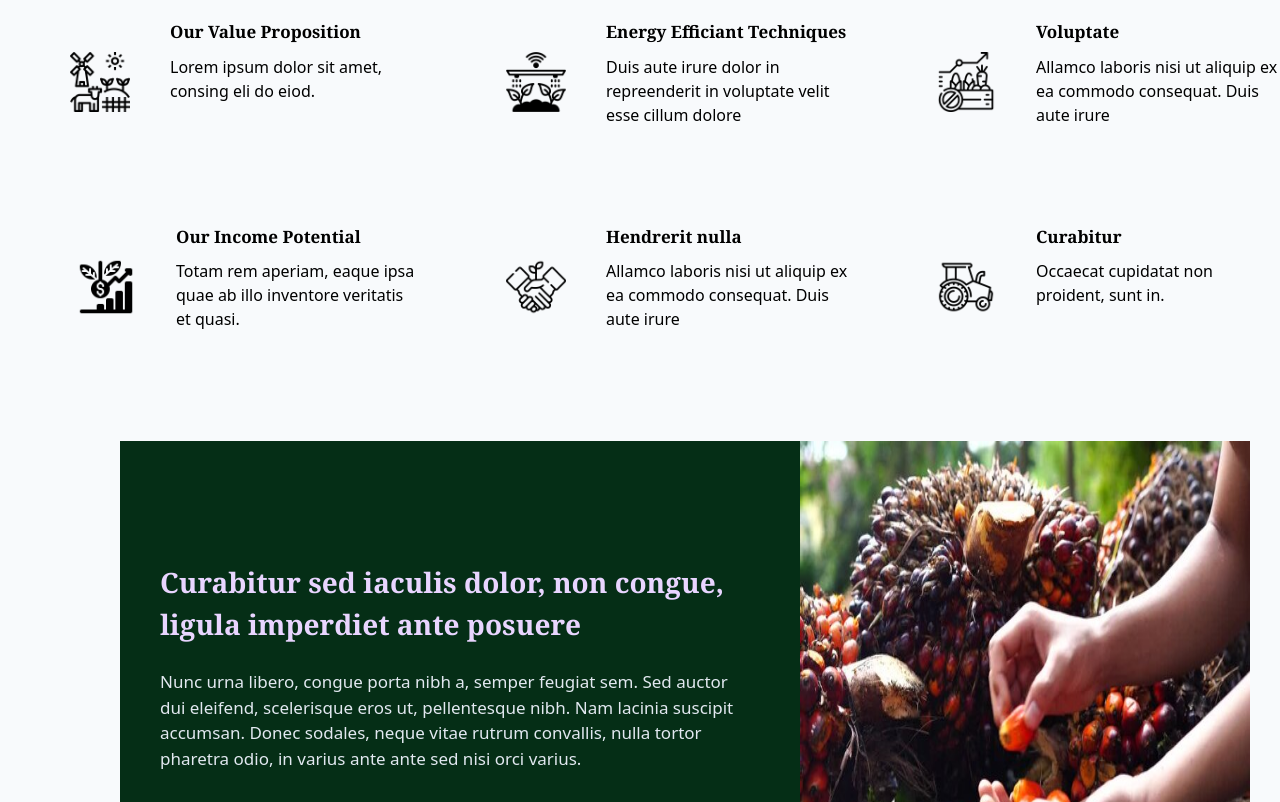
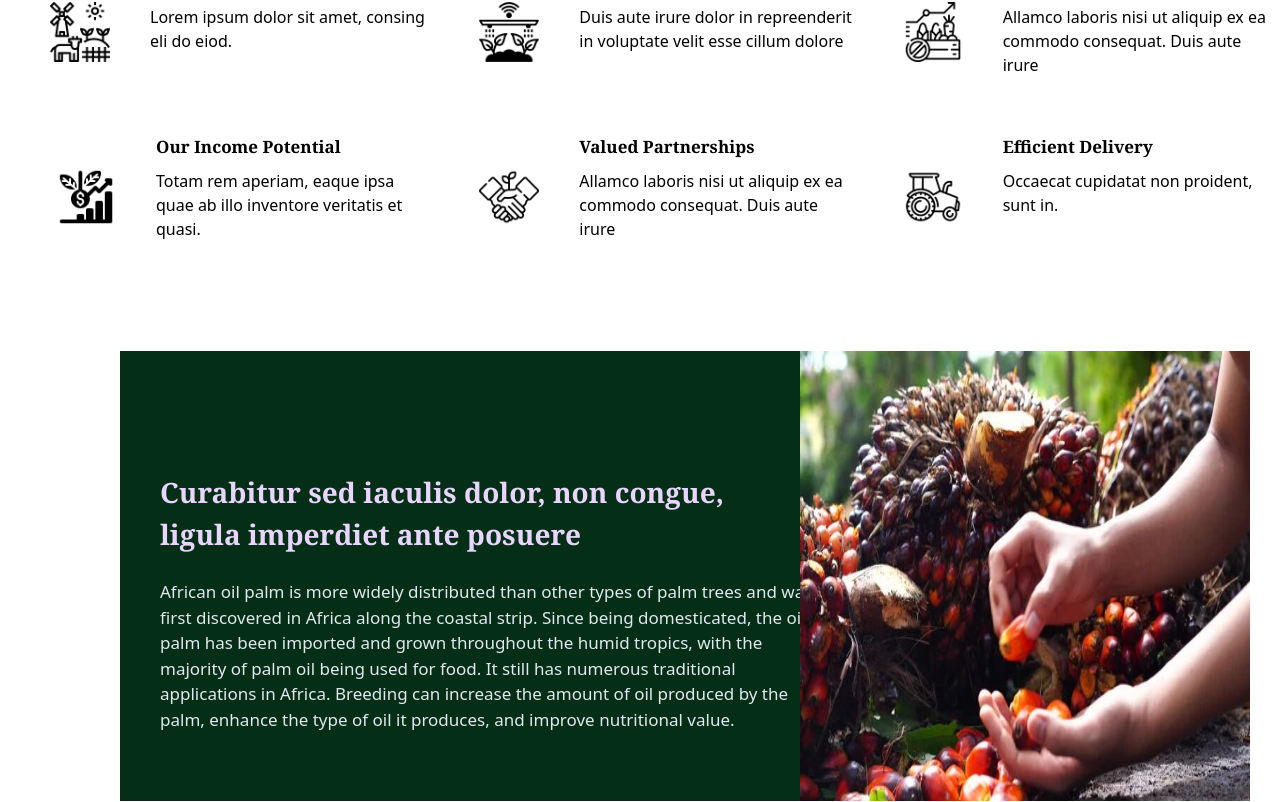
Before and after one commit to Springcore-Africa/Oracleous, a React (Vite) app: page / in a window 1280 px wide. Shown: the part 1658-2460 px from the top of the page. Built offline with nearby package versions, Linux system fonts and the light colour scheme; a web font is replaced by a local one.

Commit message:
More Changes

```diff
--- a/src/components/general/Footer.jsx
+++ b/src/components/general/Footer.jsx
@@ -3,7 +3,7 @@ import React from "react"
 function Footer() {
 
     return (
-    <div className="mt-[270px]">
+    <div className="mt-[70px]">
       <div className='text-green-950 text-ul mt-[140px] ml-[540px] text-[25px]'>
         <h1></h1>
       </div>
--- a/src/components/homepage/OurExperiences.jsx
+++ b/src/components/homepage/OurExperiences.jsx
@@ -12,7 +12,7 @@ import PalmHand from '../../assets/pamlHand.jpg'
 
 function OurExperiences() {
   return (
-    <div className='h-[3000px] mt-[30px] w-full bg-slate-50'>
+    <div className='h-[200px] mt-[30px] w-full bg-slate-50'>
 
     <div className="overflow-hidden whitespace-nowrap mt-[50px]">
       <div className="flex space-x-[20px] animate-marquee">
@@ -25,7 +25,7 @@ function OurExperiences() {
       </div>
     </div>
 
-      <WhyUs/>
+
     </div>
   )
 }
--- a/src/components/homepage/WhyUs.jsx
+++ b/src/components/homepage/WhyUs.jsx
@@ -13,7 +13,7 @@ function WhyUs() {
 
 
         </div>
-        <div className='grid grid-cols-3 gap-20 space-x-[6px] mt-[60px] ml-[70px] '>
+        <div className='grid grid-cols-3 gap-10 space-x-[6px] mt-[60px] ml-[50px] '>
       {WhyUsData.map((data, index)=>{
         return(
             <div key={index} className=''>
@@ -33,7 +33,10 @@ function WhyUs() {
 
       <h1 className='font-bold text-[28px] ml-[40px] pt-[120px] text-purple-200 font-serif'>Curabitur sed iaculis dolor, non congue,<br/> ligula imperdiet ante posuere
       </h1>
-      <h2 className='text-slate-200 ml-[40px] mt-[24px] text-[17px]'>Nunc urna libero, congue porta nibh a, semper feugiat sem. Sed auctor<br/> dui eleifend, scelerisque eros ut, pellentesque nibh. Nam lacinia suscipit<br/> accumsan. Donec sodales, neque vitae rutrum convallis, nulla tortor<br/> pharetra odio, in varius ante ante sed nisi orci varius.
+      <h2 className='text-slate-200 ml-[40px] mt-[24px] text-[17px]'>African oil palm is more widely distributed than other types of palm trees and was first discovered in
+        Africa along the coastal strip. Since being domesticated, the oil palm has been imported and grown throughout the humid tropics, with the majority of palm oil being used
+        for food. It still has numerous traditional applications in Africa. Breeding can increase the amount of oil produced by the palm, enhance
+        the type of oil it produces, and improve nutritional value.
       </h2>
 
     </div>
--- a/src/data/WhyUsData.jsx
+++ b/src/data/WhyUsData.jsx
@@ -18,7 +18,7 @@ export const WhyUsData = [
         description: 'Duis aute irure dolor in repreenderit in voluptate velit esse cillum dolore'
     },
     {
-        title: 'Voluptate',
+        title: 'Undiluted Palm Oil',
         image :crisis ,
         description: 'Allamco laboris nisi ut aliquip ex ea commodo consequat. Duis aute irure'
     },
@@ -28,12 +28,12 @@ export const WhyUsData = [
         description: 'Totam rem aperiam, eaque ipsa quae ab illo inventore veritatis et quasi.'
     },
     {
-        title: 'Hendrerit nulla',
+        title: 'Valued Partnerships',
         image:  partnership,
         description: 'Allamco laboris nisi ut aliquip ex ea commodo consequat. Duis aute irure'
     },
     {
-        title: 'Curabitur',
+        title: 'Efficient Delivery',
         image: tractor,
         description: 'Occaecat cupidatat non proident, sunt in.'
     }
--- a/src/pages/HomePage.jsx
+++ b/src/pages/HomePage.jsx
@@ -11,7 +11,7 @@ function HomePage() {
       <Topnav/>
       <HomeHero/>
       <OurExperiences/>
-
+      <WhyUs/>
       <Footer/>
     </div>
   )
```
